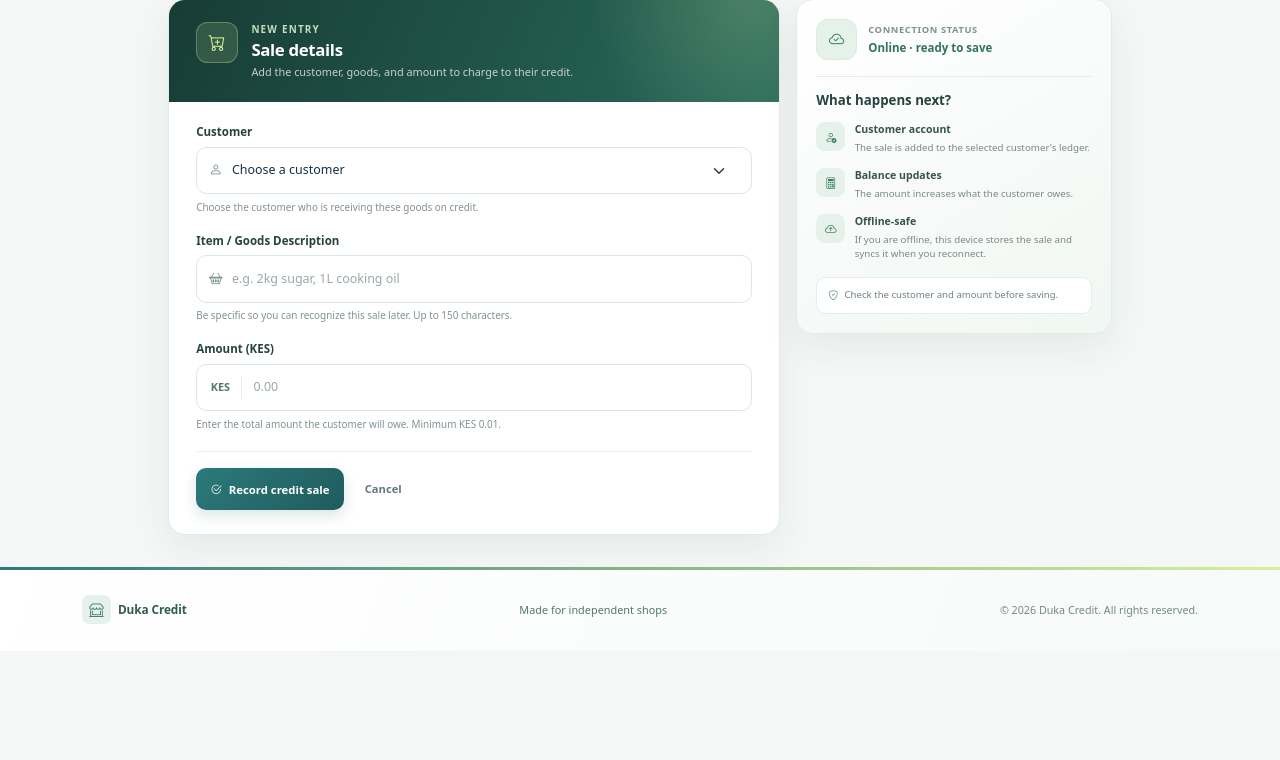
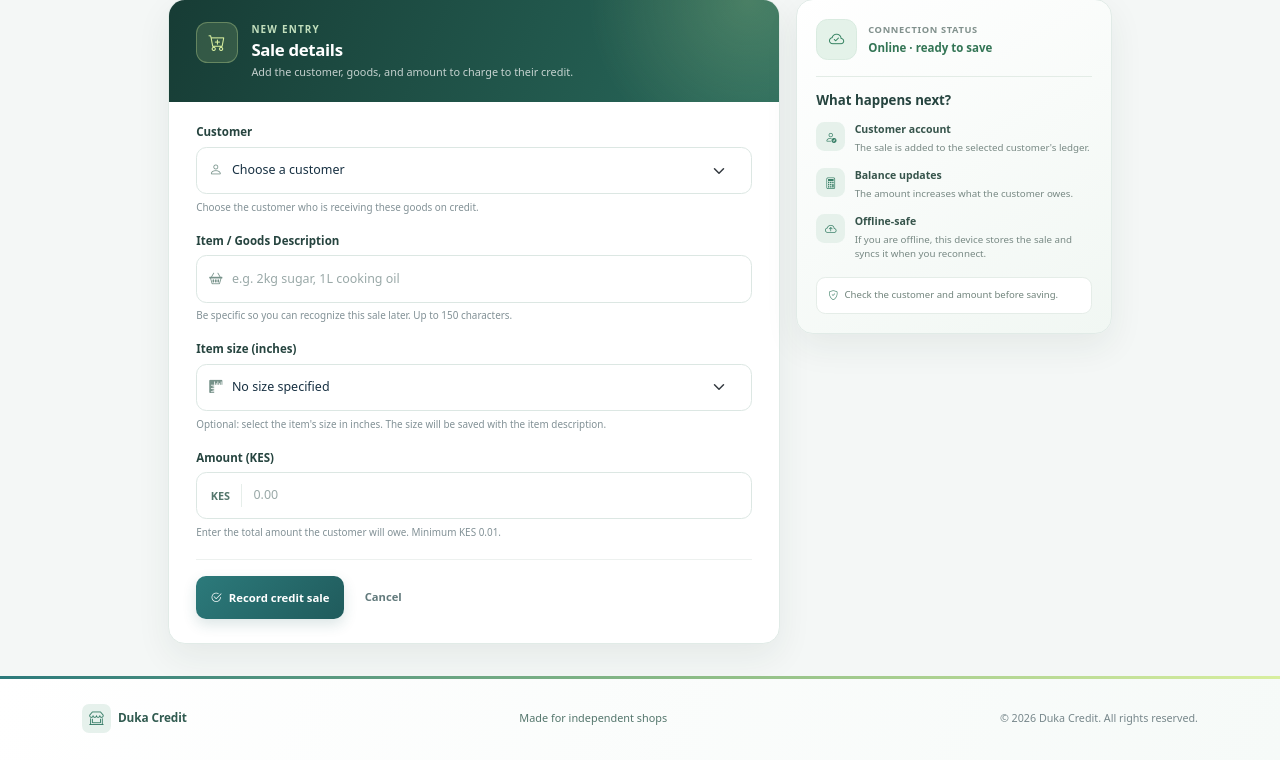
Before and after one commit to VinWonder/CreditManagementSystem, a Flask app: page /transactions/new in a window 1280 px wide. Shown: the part 199-959 px from the top of the page. Before the commit the page ends 823 px from the top, so only its background shows below. Run offline with Flask 3, Linux system fonts and the light colour scheme; a user stored in the database is signed in; tables that the repository leaves empty hold one stand-in row (values such as "Sample post"); grey boxes marked "Sample" are stand-in pictures; some libraries are stand-ins or nearby versions.

Commit message:
Add inch size selection to credit sales
Co-authored-by: Copilot <223556219+Copilot@users.noreply.github.com>

```diff
--- a/app/static/js/offline-db.js
+++ b/app/static/js/offline-db.js
@@ -36,6 +36,7 @@ const DukaOfflineDB = (() => {
         client_id: `local-${Date.now()}-${Math.random().toString(36).slice(2, 8)}`,
         customer_id: txn.customer_id,
         item_description: txn.item_description,
+        item_size_inches: txn.item_size_inches || "",
         amount: txn.amount,
         created_at: new Date().toISOString(),
       };
--- a/app/templates/transactions/form.html
+++ b/app/templates/transactions/form.html
@@ -60,6 +60,20 @@
           {% if form.item_description.errors %}
           <div class="transaction-field-errors" id="txn-item-errors" role="alert">
             {% for error in form.item_description.errors %}<span><i class="bi bi-exclamation-circle-fill" aria-hidden="true"></i>{{ error }}</span>{% endfor %}
+          </div>
+          {% endif %}
+        </div>
+
+        <div class="transaction-field">
+          {{ form.item_size_inches.label(class="form-label") }}
+          <span class="transaction-input-wrap">
+            <i class="bi bi-rulers" aria-hidden="true"></i>
+            {{ form.item_size_inches(class="form-select", **{"aria-describedby": "txn-size-help" ~ (" txn-size-errors" if form.item_size_inches.errors else ""), "aria-invalid": "true" if form.item_size_inches.errors else "false"}) }}
+          </span>
+          <small class="transaction-field-help" id="txn-size-help">Optional: select the item's size in inches. The size will be saved with the item description.</small>
+          {% if form.item_size_inches.errors %}
+          <div class="transaction-field-errors" id="txn-size-errors" role="alert">
+            {% for error in form.item_size_inches.errors %}<span><i class="bi bi-exclamation-circle-fill" aria-hidden="true"></i>{{ error }}</span>{% endfor %}
           </div>
           {% endif %}
         </div>
@@ -160,9 +174,11 @@
       if (!itemDescription || itemDescription.length > 150) {
         throw new Error("Enter an item description of 150 characters or fewer.");
       }
+      const itemSizeInches = form.elements.item_size_inches.value;
       await DukaOfflineDB.addPendingTransaction({
         customer_id: customerId,
         item_description: itemDescription,
+        item_size_inches: itemSizeInches,
         amount: amount.toFixed(2),
       });
       offlineNote.innerHTML = '<i class="bi bi-cloud-slash" aria-hidden="true"></i><span>Sale saved on this device. It will sync automatically when you are back online.</span>';
--- a/app/transactions/forms.py
+++ b/app/transactions/forms.py
@@ -2,7 +2,43 @@ from decimal import Decimal, InvalidOperation
 
 from flask_wtf import FlaskForm
 from wtforms import StringField, DecimalField, SelectField, SubmitField
-from wtforms.validators import DataRequired, Length, ValidationError
+from wtforms.validators import DataRequired, Length, Optional, ValidationError
+
+
+ITEM_SIZE_CHOICES = [
+    ("1/2", '1/2"'),
+    ("1/4", '1/4"'),
+    ("3/4", '3/4"'),
+    ("1", '1"'),
+    ("1 1/4", '1 1/4"'),
+    ("1 1/2", '1 1/2"'),
+    ("2", '2"'),
+    ("2 1/2", '2 1/2"'),
+    ("3", '3"'),
+    ("4", '4"'),
+    ("6", '6"'),
+    ("8", '8"'),
+    ("12", '12"'),
+    ("16", '16"'),
+    ("18", '18"'),
+]
+ITEM_SIZES_INCHES = {value for value, _label in ITEM_SIZE_CHOICES}
+
+
+def format_item_description(description, size_inches=""):
+    description = description.strip()
+    if size_inches:
+        description = f"{description} ({size_inches} in)"
+    return description
+
+
+def _validate_item_size_description(form, field):
+    description = format_item_description(
+        form.item_description.data or "",
+        field.data or "",
+    )
+    if len(description) > 150:
+        raise ValidationError("Item description and size must be 150 characters or fewer.")
 
 
 def _coerce_customer_id(value):
@@ -40,6 +76,11 @@ class TransactionForm(FlaskForm):
         filters=[lambda value: value.strip() if value else value],
         validators=[DataRequired(), Length(max=150)],
     )
+    item_size_inches = SelectField(
+        "Item size (inches)",
+        choices=[("", "No size specified")] + ITEM_SIZE_CHOICES,
+        validators=[Optional(), _validate_item_size_description],
+    )
     amount = DecimalField(
         "Amount (KES)",
         places=2,
--- a/app/transactions/routes.py
+++ b/app/transactions/routes.py
@@ -8,7 +8,11 @@ from sqlalchemy import or_, func
 
 from app.extensions import db
 from app.models import Customer, CreditTransaction, Ledger
-from app.transactions.forms import TransactionForm
+from app.transactions.forms import (
+    ITEM_SIZES_INCHES,
+    TransactionForm,
+    format_item_description,
+)
 
 transactions_bp = Blueprint("transactions", __name__, url_prefix="/transactions")
 
@@ -29,8 +33,12 @@ def _normalize_offline_transaction(item):
     if not isinstance(description, str) or not description.strip():
         return None, "enter an item description"
     description = description.strip()
+    size_inches = item.get("item_size_inches", "")
+    if not isinstance(size_inches, str) or size_inches not in ITEM_SIZES_INCHES | {""}:
+        return None, "choose a valid item size"
+    description = format_item_description(description, size_inches)
     if len(description) > 150:
-        return None, "item description must be 150 characters or fewer"
+        return None, "item description and size must be 150 characters or fewer"
 
     raw_amount = item.get("amount")
     if isinstance(raw_amount, bool):
@@ -165,7 +173,10 @@ def new_transaction():
         _apply_transaction(
             current_user.retailer_id,
             form.customer_id.data,
-            form.item_description.data,
+            format_item_description(
+                form.item_description.data,
+                form.item_size_inches.data,
+            ),
             form.amount.data,
         )
         flash("Credit sale recorded and ledger updated.", "success")
```
Also changed, not shown: tests/test_transactions.py (+71 -2 lines).
